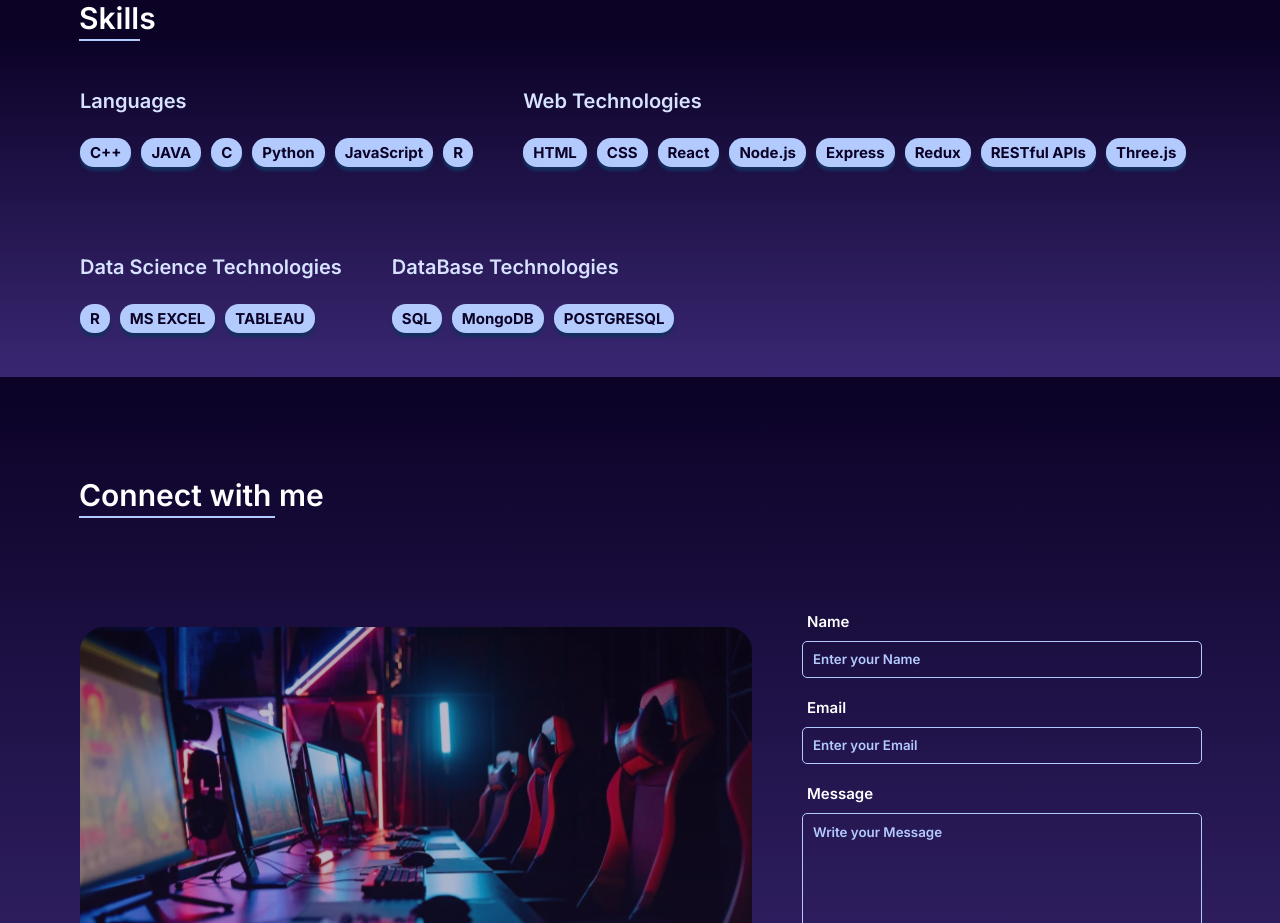
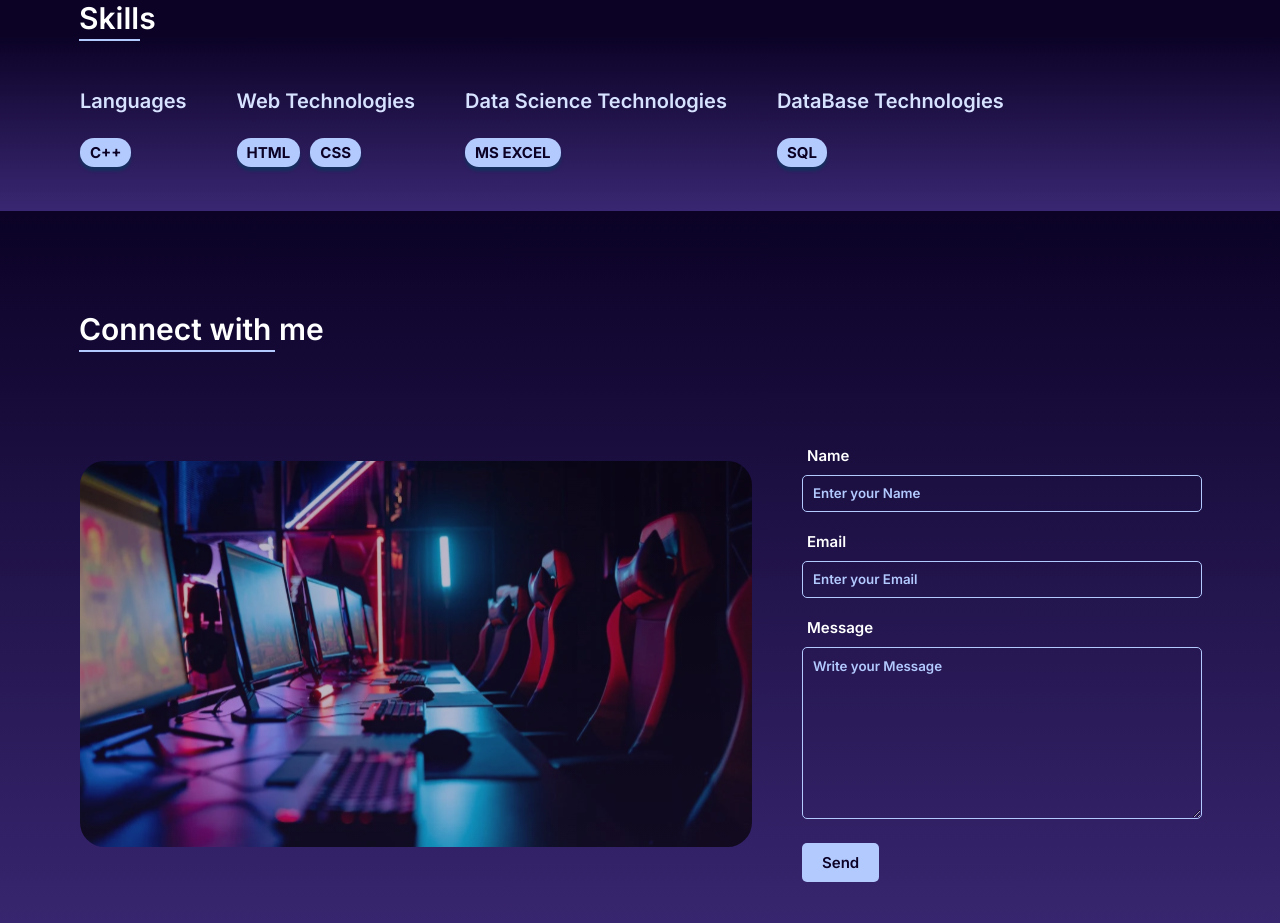
Before and after one commit to visheshchoudhary/portfolio, a React (Create React App) app: page / in a window 1280 px wide. Shown: the part 3100-4023 px from the top of the page. Built offline with nearby package versions, Linux system fonts and the light colour scheme; the HTML template or start-up script is replaced by a standard one.

Commit message:
Update Skills.js

```diff
--- a/src/Components/Skills/Skills.js
+++ b/src/Components/Skills/Skills.js
@@ -8,41 +8,28 @@ const Skill = () => {
     {
       heading: "Languages",
       tools: [
-        "C++",
-        "JAVA",
-        "C",
-        "Python",
-        "JavaScript",
-        "R"
+        "C++"
       ]
     },
     {
       heading: "Web Technologies",
       tools: [
         "HTML",
-        "CSS",
-        "React",
-        "Node.js",
-        "Express",
-        "Redux",
-        "RESTful APIs",
-        "Three.js"
+        "CSS"
       ]
     },
     {
       heading: "Data Science Technologies",
       tools: [
-        "R",
+
         "MS EXCEL",
-        "TABLEAU",
+
       ]
     },
     {
       heading: "DataBase Technologies",
       tools: [
-        "SQL",
-        "MongoDB",
-        "POSTGRESQL"
+        "SQL"
       ]
     }
   ];
```
